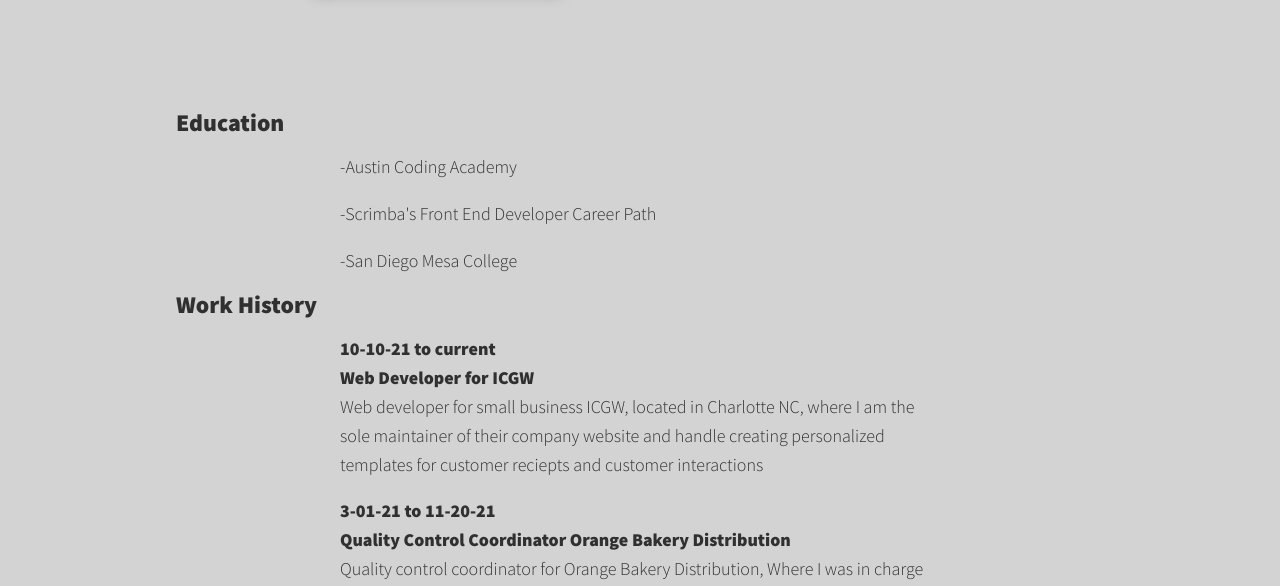
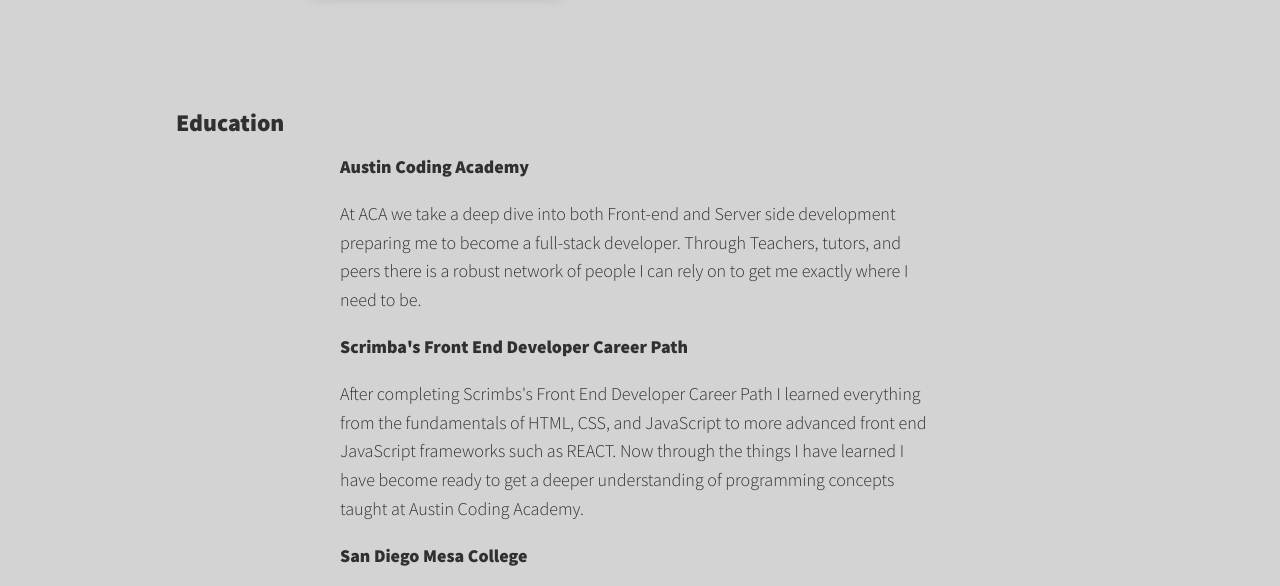
Before and after one commit to RobOsipo/my-portfolio-website, a plain HTML site: page portfolio-item-resume.html in a window 1280 px wide. Shown: the part 303-889 px from the top of the page. Drawn offline with nearby package versions, Linux system fonts and the light colour scheme; files whose address does not match are found by name.

Commit message:
resume education descriptions

```diff
--- a/portfolio-item-resume.html
+++ b/portfolio-item-resume.html
@@ -42,10 +42,16 @@
 
         <div class="portfolio-item-individual">
             <h3>Education</h3>
-            <p>-Austin Coding Academy</p>
+            <!-- ACA -->
+            <p><strong>Austin Coding Academy</strong> </p>
             <!-- <img src="img/aca.png" class="aca-pic" alt=""> -->
-            <p>-Scrimba's Front End Developer Career Path</p>
-            <p>-San Diego Mesa College</p>
+            <p>At ACA we take a deep dive into both Front-end and Server side development preparing me to become a full-stack developer. Through Teachers, tutors, and peers there is a robust network of people I can rely on to get me exactly where I need to be.</p>
+            <!-- Scrimba -->
+            <p><strong>Scrimba's Front End Developer Career Path</strong> </p>
+            <p>After completing Scrimbs's Front End Developer Career Path I learned everything from the fundamentals of HTML, CSS, and JavaScript to more advanced front end JavaScript frameworks such as REACT. Now through the things I have learned I have become ready to get a deeper understanding of programming concepts taught at Austin Coding Academy.</p>
+            <!-- san diego mesa -->
+            <p><strong>San Diego Mesa College</strong></p>
+            <p>Originally enrolled for a major in Psychology, I learned many new things about the brain, myself, and what career path I actually wanted to take... At the end of my year spent with San diego Mesa college I had a 3.81 GPA</p>
             <h3>Work History</h3>
             <p><strong>10-10-21 to current <br>Web Developer for ICGW</strong> <br> Web developer for small business ICGW, located in Charlotte NC, where I am the sole maintainer of their company website and handle creating personalized templates for customer reciepts and customer interactions</p>
             <p><strong>3-01-21 to 11-20-21<br>Quality Control Coordinator Orange Bakery Distribution</strong><br> Quality control coordinator for Orange Bakery Distribution, Where I was in charge of  preforming different checks and tests on  all shipments coming through my section of the distribution center.</p>
```
